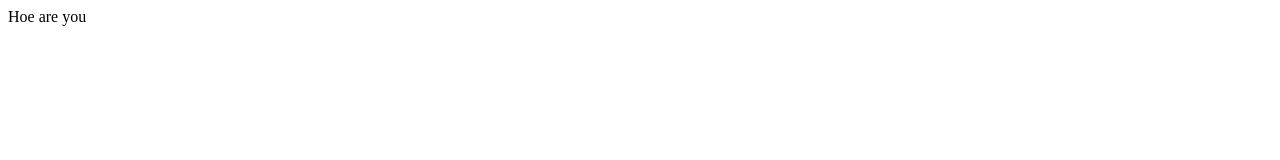
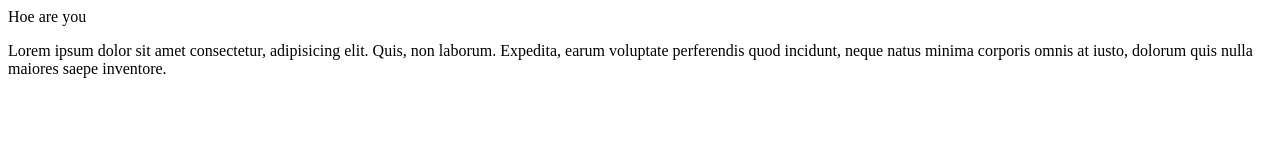
Before and after one commit to hassaankreative/New_dummy, a plain HTML site: page index.html in a window 1280 px wide. Drawn offline with Linux system fonts and the light colour scheme.

Commit message:
New loreum paragraph is added

```diff
--- a/index.html
+++ b/index.html
@@ -1 +1,3 @@
 <p>Hoe are you</p>
+
+<p>Lorem ipsum dolor sit amet consectetur, adipisicing elit. Quis, non laborum. Expedita, earum voluptate perferendis quod incidunt, neque natus minima corporis omnis at iusto, dolorum quis nulla maiores saepe inventore.</p>
```
